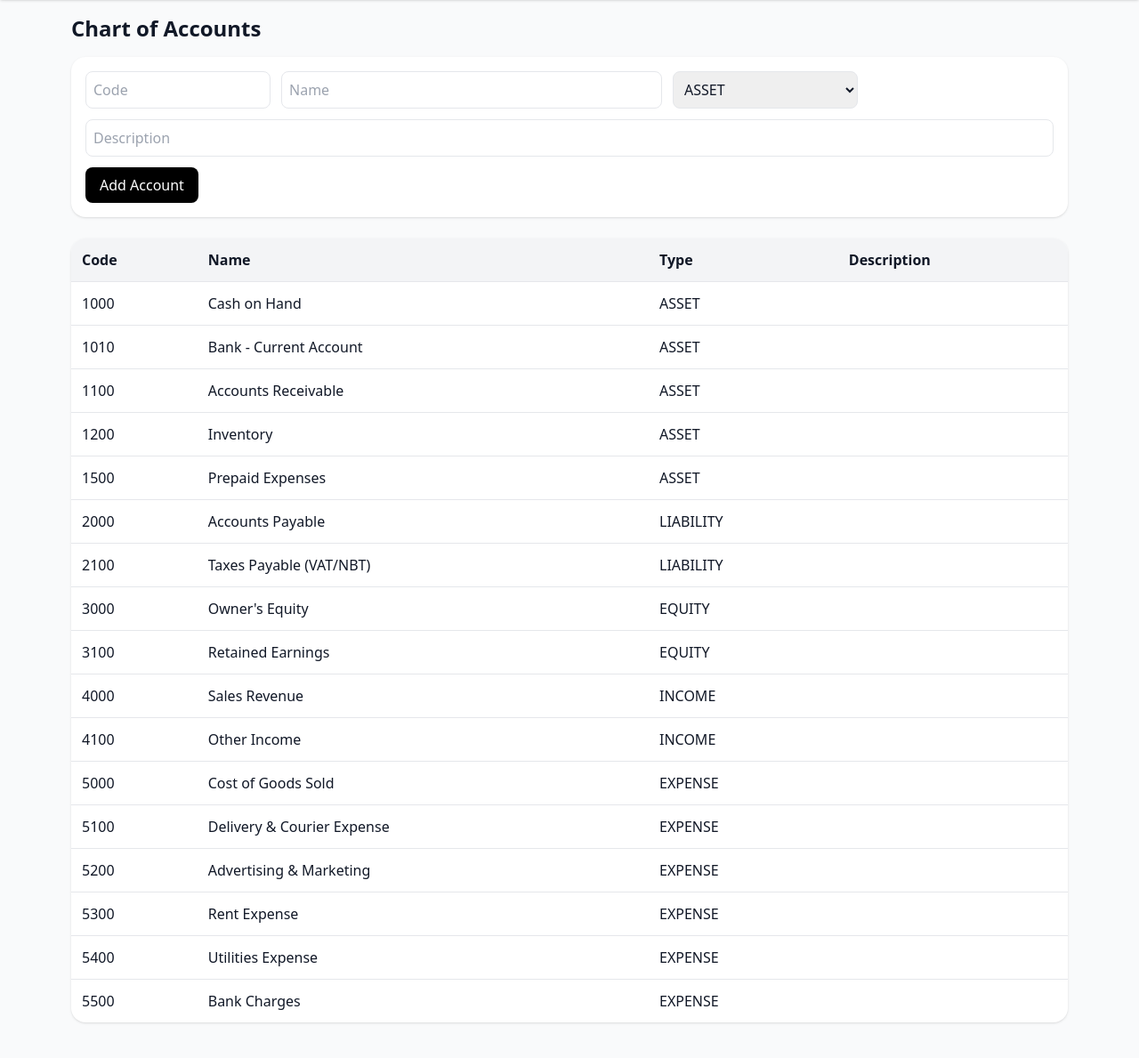
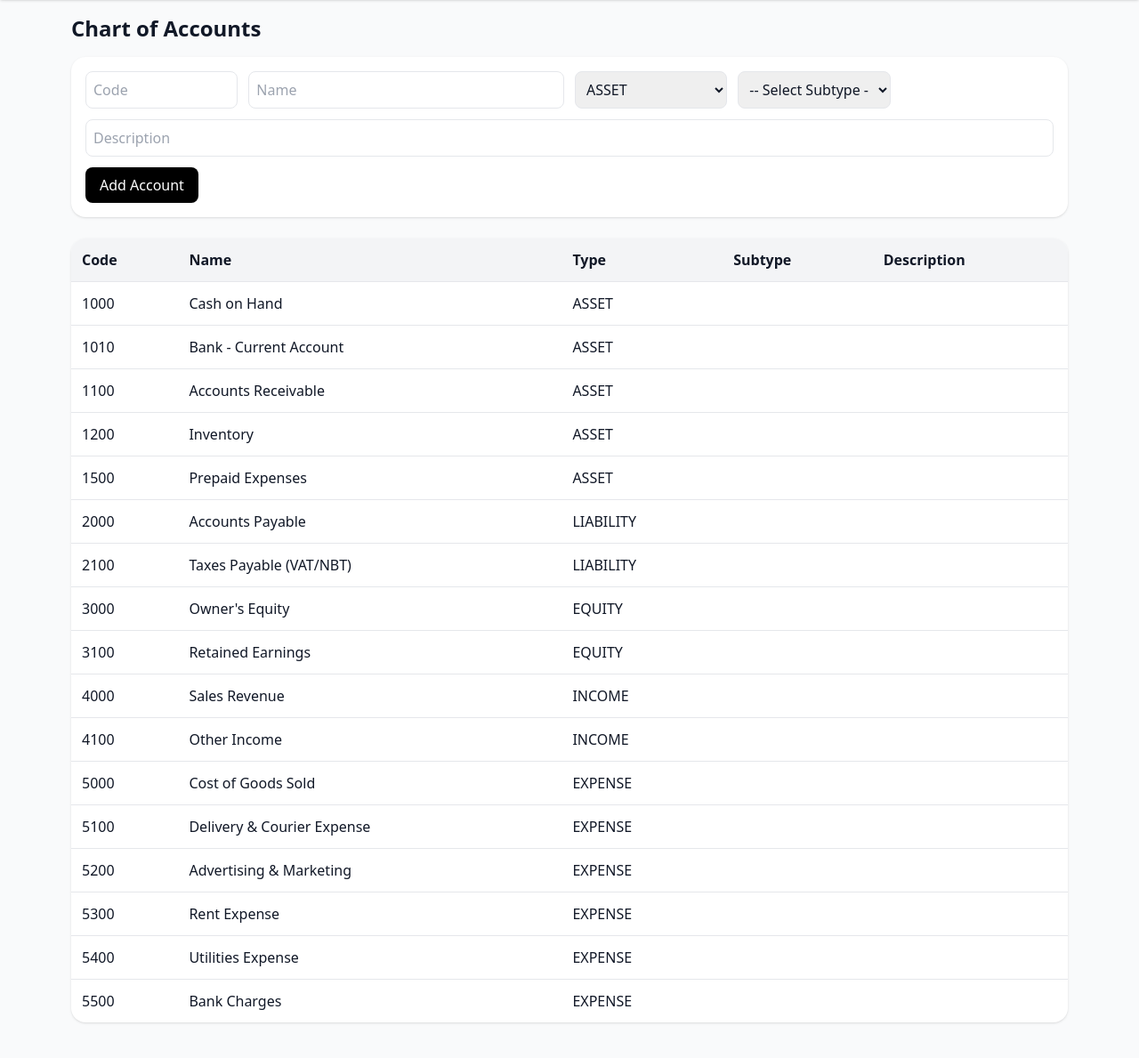
Before and after one commit to Pixiepinks/pixiepinks_ledger, a FastAPI app: page /accounts in a window 1280 px wide. Shown: the part 48-1237 px from the top of the page at 89% size. Run offline with FastAPI, Linux system fonts and the light colour scheme; the visitor is signed in with stand-in values (Sample User, id 1); some libraries are stand-ins or nearby versions.

Commit message:
Update accounts.html

```diff
--- a/templates/accounts.html
+++ b/templates/accounts.html
@@ -1,22 +1,55 @@
 {% extends "base.html" %}
 {% block content %}
 <h1 class="text-2xl font-bold mb-4">Chart of Accounts</h1>
-<form method="post" class="bg-white rounded-2xl shadow p-4 mb-6 grid grid-cols-1 md:grid-cols-5 gap-3">
+
+<form method="post" class="bg-white rounded-2xl shadow p-4 mb-6 grid grid-cols-1 md:grid-cols-6 gap-3">
   <input name="code" required placeholder="Code" class="border rounded-lg p-2">
   <input name="name" required placeholder="Name" class="border rounded-lg p-2 md:col-span-2">
+
+  <!-- Main Type -->
   <select name="type" class="border rounded-lg p-2">
-    <option>ASSET</option><option>LIABILITY</option><option>EQUITY</option><option>INCOME</option><option>EXPENSE</option>
+    <option>ASSET</option>
+    <option>LIABILITY</option>
+    <option>EQUITY</option>
+    <option>INCOME</option>
+    <option>EXPENSE</option>
   </select>
-  <input name="description" placeholder="Description" class="border rounded-lg p-2 md:col-span-5">
+
+  <!-- Subtype -->
+  <select name="subtype" class="border rounded-lg p-2">
+    <option value="">-- Select Subtype --</option>
+    <option>CURRENT_ASSET</option>
+    <option>NON_CURRENT_ASSET</option>
+    <option>CURRENT_LIABILITY</option>
+    <option>NON_CURRENT_LIABILITY</option>
+    <option>EQUITY</option>
+    <option>INCOME</option>
+    <option>EXPENSE</option>
+  </select>
+
+  <input name="description" placeholder="Description" class="border rounded-lg p-2 md:col-span-6">
   <button class="bg-black text-white px-4 py-2 rounded-lg w-max">Add Account</button>
 </form>
+
 <table class="w-full bg-white rounded-2xl shadow overflow-hidden">
   <thead class="bg-gray-100 text-left">
-    <tr><th class="p-3">Code</th><th class="p-3">Name</th><th class="p-3">Type</th><th class="p-3">Description</th></tr>
+    <tr>
+      <th class="p-3">Code</th>
+      <th class="p-3">Name</th>
+      <th class="p-3">Type</th>
+      <th class="p-3">Subtype</th>
+      <th class="p-3">Description</th>
+    </tr>
   </thead>
   <tbody>
     {% for a in accounts %}
-    <tr class="border-t"><td class="p-3">{{ a.code }}</td><td class="p-3">{{ a.name }}</td><td class="p-3">{{ a.type }}</td><td class="p-3">{{ a.description }}</td></tr>
+    <tr class="border-t">
+      <td class="p-3">{{ a.code }}</td>
+      <td class="p-3">{{ a.name }}</td>
+      <td class="p-3">{{ a.type }}</td>
+      <td class="p-3">{{ a.subtype or '' }}</td>
+      <td class="p-3">{{ a.description }}</td>
+    </tr>
     {% endfor %}
   </tbody>
 </table>
```
